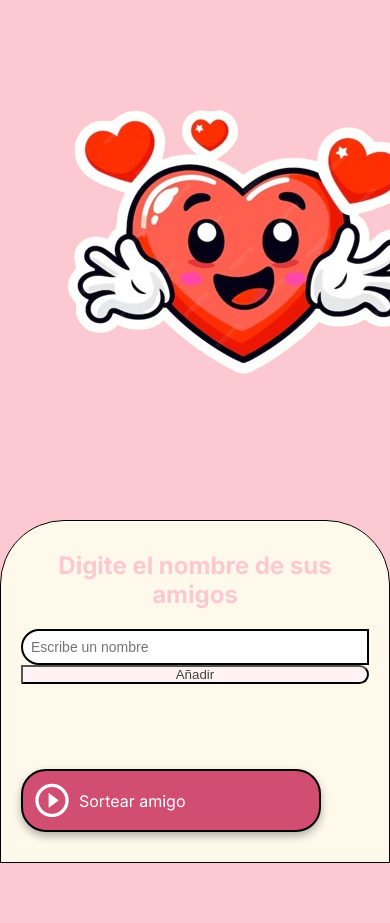
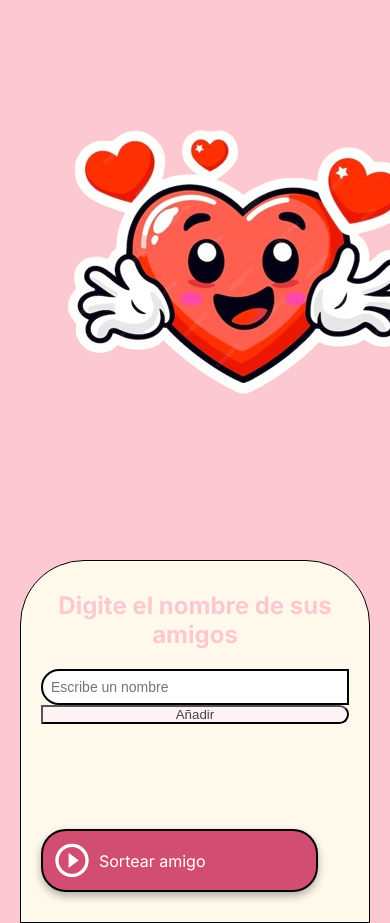
Before and after one commit to SergJprog/amigoMuni, a website: page index.html in a window 390 px wide. Shown: the top 923 px of the page. Before the commit the page ends 863 px from the top, so only its background shows below. Drawn offline with Linux system fonts and the light colour scheme; no server answers.

Commit message:
pagina responsiva3

```diff
--- a/style.css
+++ b/style.css
@@ -3,7 +3,7 @@
     --color-secondary: #FFF9EB;
     --color-tertiary: #FEF2F4;
     --color-button: #D14D72;
-    --color-button-hover: FFABAB;
+    --color-button-hover: #FFABAB;
     --color-text: #444444;
     --color-white: #FFFFFF;
 }
@@ -29,11 +29,13 @@ body {
     flex-direction: column;
     height: 100%;
     width: 100%;
+    max-width: 1200px;
+    padding: 20px;
+    margin: 0 auto;
 }
 
 /* Banner */
 .header-banner {
-    flex: 30%;
     display: flex;
     justify-content: center;
     align-items: center;
@@ -54,7 +56,6 @@ body {
 
 /* Sección de entrada */
 .input-section {
-    flex: 70%;
     background-color: var(--color-secondary);
     border: 1px solid #000;
     border-radius: 64px 64px 0 0;
@@ -63,7 +64,8 @@ body {
     align-items: center;
     padding: 20px;
     width: 100%;
-    justify-content: space-between;
+    justify-content: center;
+    margin-top: 20px;
 }
 
 /* Títulos */
@@ -83,10 +85,12 @@ body {
     width: 100%;
     max-width: 600px;
     margin-top: 20px;
+    flex-wrap: wrap;
 }
 
 .input-name {
     width: 100%;
+    max-width: 350px;
     padding: 10px;
     border: 2px solid #000;
     border-radius: 25px 0 0 25px;
@@ -149,6 +153,8 @@ ul {
     color: var(--color-white);
     background-color: var(--color-button);
     font-size: 16px;
+    border-radius: 25px;
+    margin-top: 20px;
 }
 
 .button-draw img {
```
